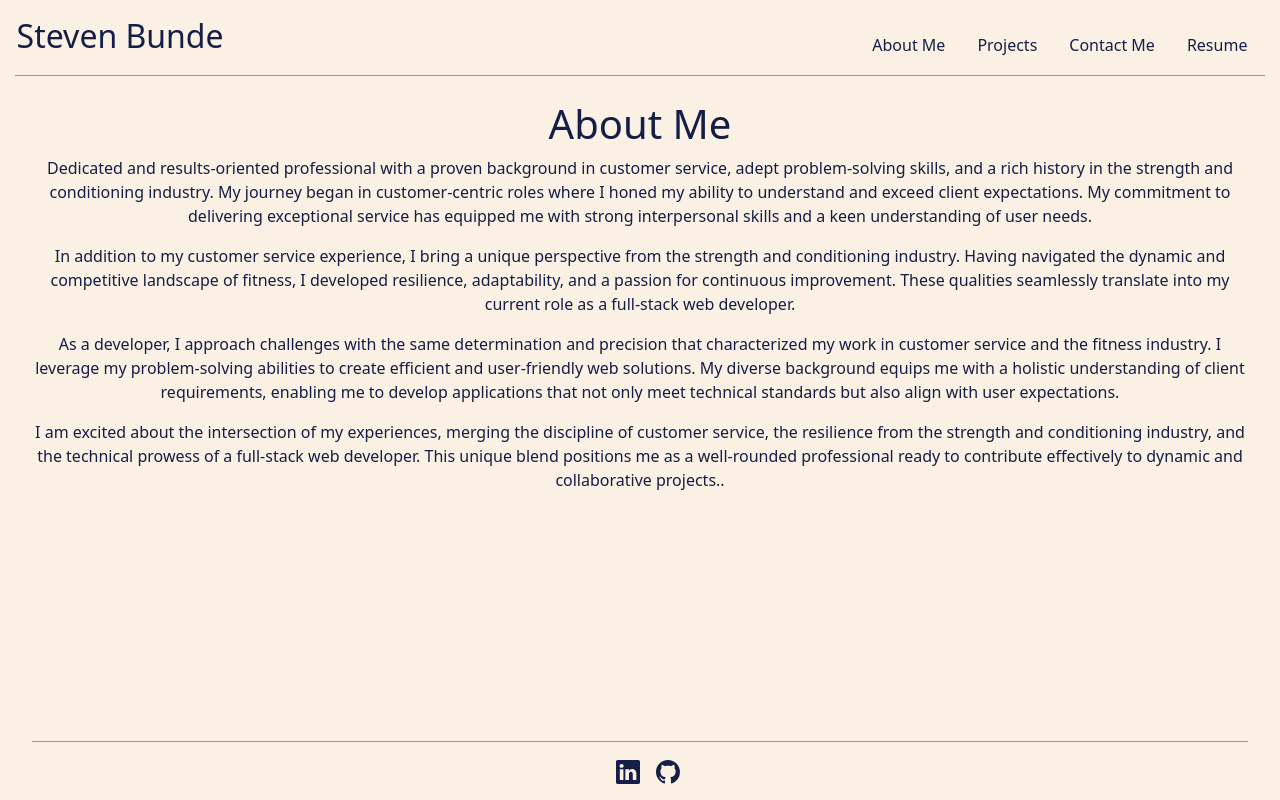
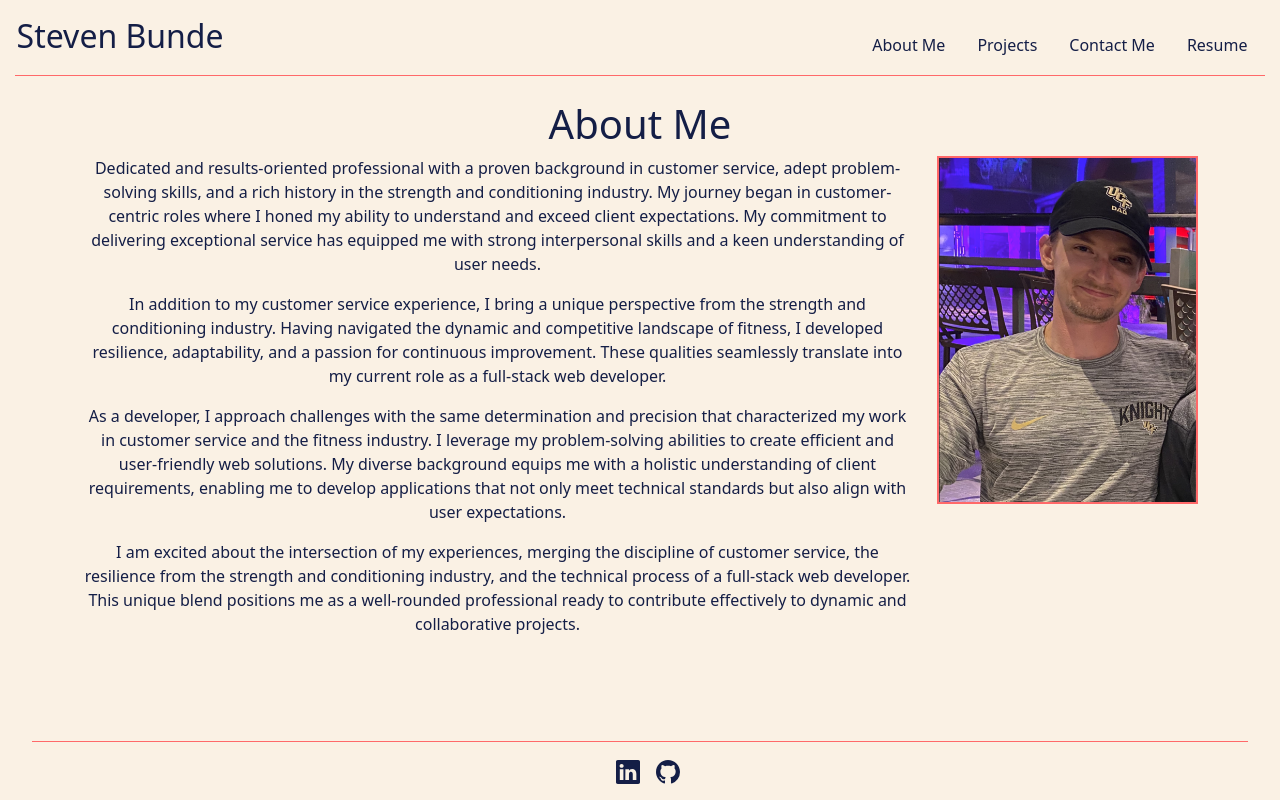
Before and after one commit to Bunde20/React-Portfolio, a React (Vite) app: page / in a window 1280 px wide. Built offline with nearby package versions, Linux system fonts and the light colour scheme.

Commit message:
small sytyling changes/ added profile picture

```diff
--- a/src/App.css
+++ b/src/App.css
@@ -49,15 +49,6 @@ a:hover {
     bottom: 0;
 }
 
-/* #card-photo {
-    width: 100%;
-    height: 45vh;
-    object-fit: fill;
-}
-
-.card-img-top {
-    height: 80%;
-} */
 
 #footer-border {
     border-top: 1.5px solid #FF6969 !important;
@@ -68,7 +59,13 @@ a:hover {
     margin: 0 auto;
 }
 
-#project-card, #contact {
+
+{
+    display: flex;
+    flex-wrap: nowrap;
+}
+
+#project-card, #contact, .img-fluid {
     border: 2px solid #FF6969 !important;
 }
 
@@ -119,7 +116,6 @@ svg:hover {
     perspective: 1000px;
 }
 
-/* TEST */
 #card-photo {
     width: 100%;
     height: 45vh;
--- a/src/components/Footer.jsx
+++ b/src/components/Footer.jsx
@@ -1,7 +1,7 @@
 export default function Footer() {
     return (
       <footer class="d-flex flex-wrap justify-content-center align-items-center py-3 border-top fixed-bottom" id="footer-border">
-        <ul class="nav col-md-4 justify-content-center list-unstyled d-flex">
+        <ul class="nav col-md-4 justify-content-center list-unstyled d-flex flex-row">
           <li class="ms-3" id="icon">
             <a class="text-body-secondary" href="https://www.linkedin.com/in/stevenbunde" target="_blank">
               <svg
@@ -34,3 +34,6 @@ export default function Footer() {
       </footer>
     );
 }
+
+//q: how do i stop the footer icons from stacking on smaller screens?
+//a: use flex-wrap: nowrap; on the footer class
--- a/src/pages/AboutMe.jsx
+++ b/src/pages/AboutMe.jsx
@@ -1,38 +1,58 @@
+import React from 'react';
+
 export default function AboutMe() {
   return (
-      <div>
-        <h1>About Me</h1>
+    <div className="container">
+      <h1 className="text-center">About Me</h1>
+      <div className="row">
+        <div className="col-md-9">
           <p>
-        Dedicated and results-oriented professional with a proven background in
-        customer service, adept problem-solving skills, and a rich history in
-        the strength and conditioning industry. My journey began in
-        customer-centric roles where I honed my ability to understand and exceed
-        client expectations. My commitment to delivering exceptional service has
-        equipped me with strong interpersonal skills and a keen understanding of
-        user needs. </p>
+            Dedicated and results-oriented professional with a proven background
+            in customer service, adept problem-solving skills, and a rich
+            history in the strength and conditioning industry. My journey began
+            in customer-centric roles where I honed my ability to understand and
+            exceed client expectations. My commitment to delivering exceptional
+            service has equipped me with strong interpersonal skills and a keen
+            understanding of user needs.
+          </p>
+
           <p>
-        In addition to my customer service experience, I bring a
-        unique perspective from the strength and conditioning industry. Having
-        navigated the dynamic and competitive landscape of fitness, I developed
-        resilience, adaptability, and a passion for continuous improvement.
-        These qualities seamlessly translate into my current role as a
-        full-stack web developer. </p>
+            In addition to my customer service experience, I bring a unique
+            perspective from the strength and conditioning industry. Having
+            navigated the dynamic and competitive landscape of fitness, I
+            developed resilience, adaptability, and a passion for continuous
+            improvement. These qualities seamlessly translate into my current
+            role as a full-stack web developer.
+          </p>
+
           <p>
-        As a developer, I approach challenges with the
-        same determination and precision that characterized my work in customer
-        service and the fitness industry. I leverage my problem-solving
-        abilities to create efficient and user-friendly web solutions. My
-        diverse background equips me with a holistic understanding of client
-        requirements, enabling me to develop applications that not only meet
-        technical standards but also align with user expectations. </p>
+            As a developer, I approach challenges with the same determination
+            and precision that characterized my work in customer service and the
+            fitness industry. I leverage my problem-solving abilities to create
+            efficient and user-friendly web solutions. My diverse background
+            equips me with a holistic understanding of client requirements,
+            enabling me to develop applications that not only meet technical
+            standards but also align with user expectations.
+          </p>
+
           <p>
-        I am excited
-        about the intersection of my experiences, merging the discipline of
-        customer service, the resilience from the strength and conditioning
-        industry, and the technical prowess of a full-stack web developer. This
-        unique blend positions me as a well-rounded professional ready to
-        contribute effectively to dynamic and collaborative projects..
+            I am excited about the intersection of my experiences, merging the
+            discipline of customer service, the resilience from the strength and
+            conditioning industry, and the technical process of a full-stack web
+            developer. This unique blend positions me as a well-rounded
+            professional ready to contribute effectively to dynamic and
+            collaborative projects.
           </p>
+        </div>
+
+        <div className="col-md-3">
+          <img
+            src="src/assets/Steven.png"
+            className="img-fluid"
+            alt="Steven"
+          />
+        </div>
+      </div>
     </div>
   );
 }
```
Also changed, not shown: src/assets/Steven.png (added). Lines whose indentation alone changed are shown as unchanged.
